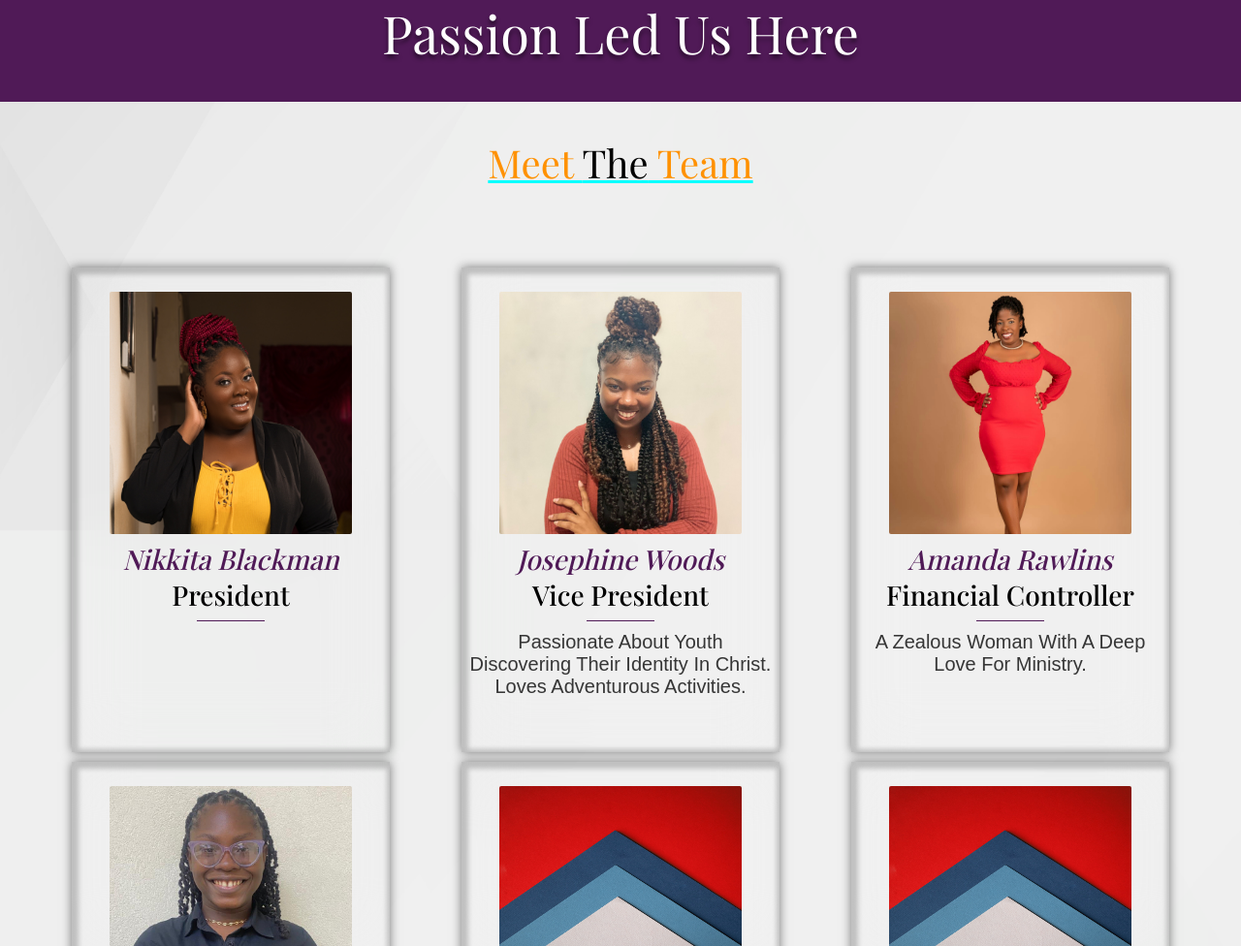
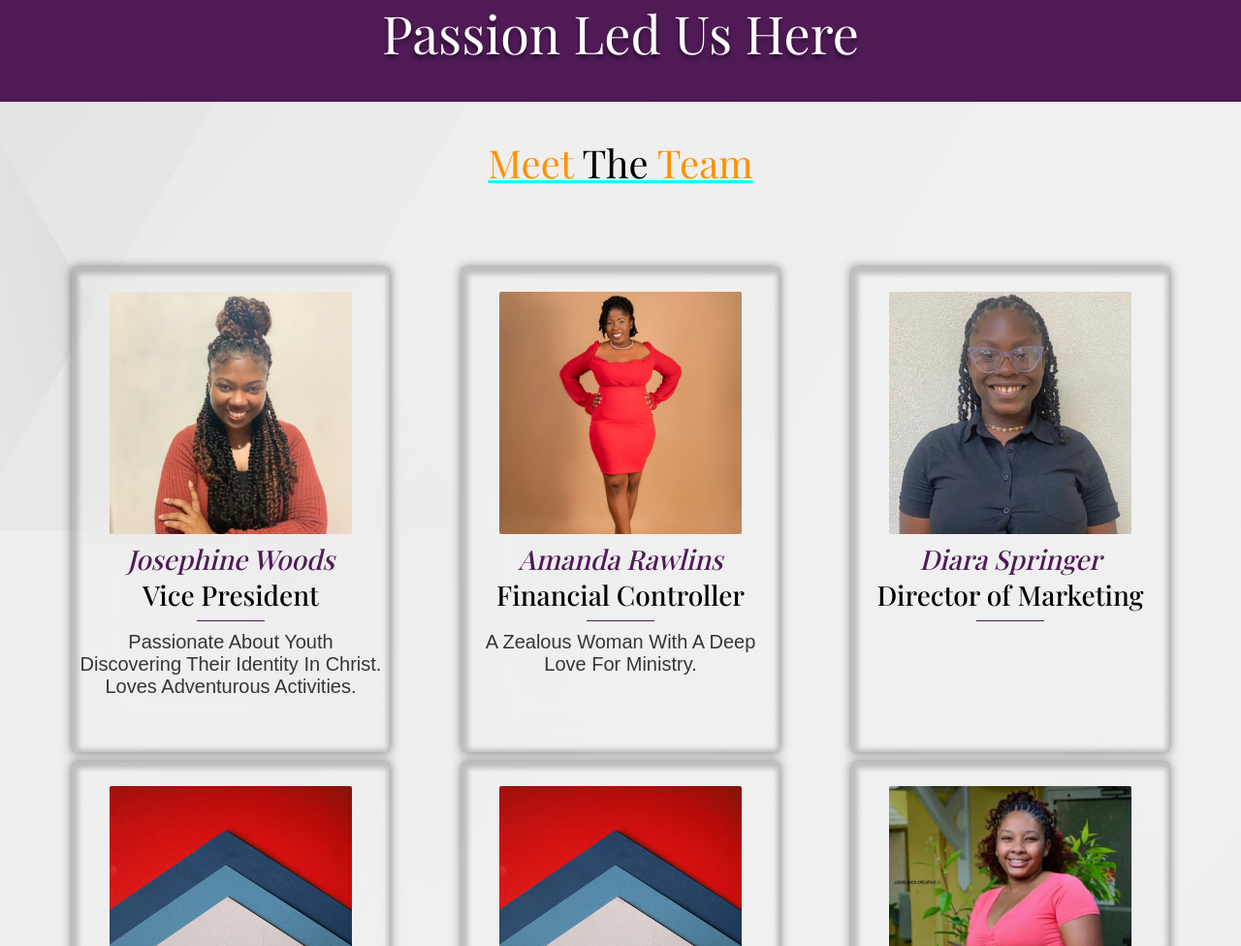
Before and after one commit to romz246/kairo-kids-care, a plain HTML site: page team.html in a window 1280 px wide. Shown: the part 221-1197 px from the top of the page at 97% size. Drawn offline with nearby package versions, Linux system fonts and the light colour scheme; a web font is replaced by a local one.

Commit message:
Update team.html

```diff
--- a/team.html
+++ b/team.html
@@ -146,7 +146,7 @@
 					<div class="team-section-container">
 						<h2 class="meet-the-team">Meet <span>The</span> Team</h2>
 						<div class="team-container">
-							<div class="team">
+<!-- 							<div class="team">
 								<img
 									data-src="./images/WhatsApp Image 2023-01-30 at 14.54.32.jpeg"
 									alt=""
@@ -161,7 +161,7 @@
 								<hr class="team-line" />
 
 								<p class="team-member-description"></p>
-							</div>
+							</div> -->
 
 							<div class="team">
 								<img
```
